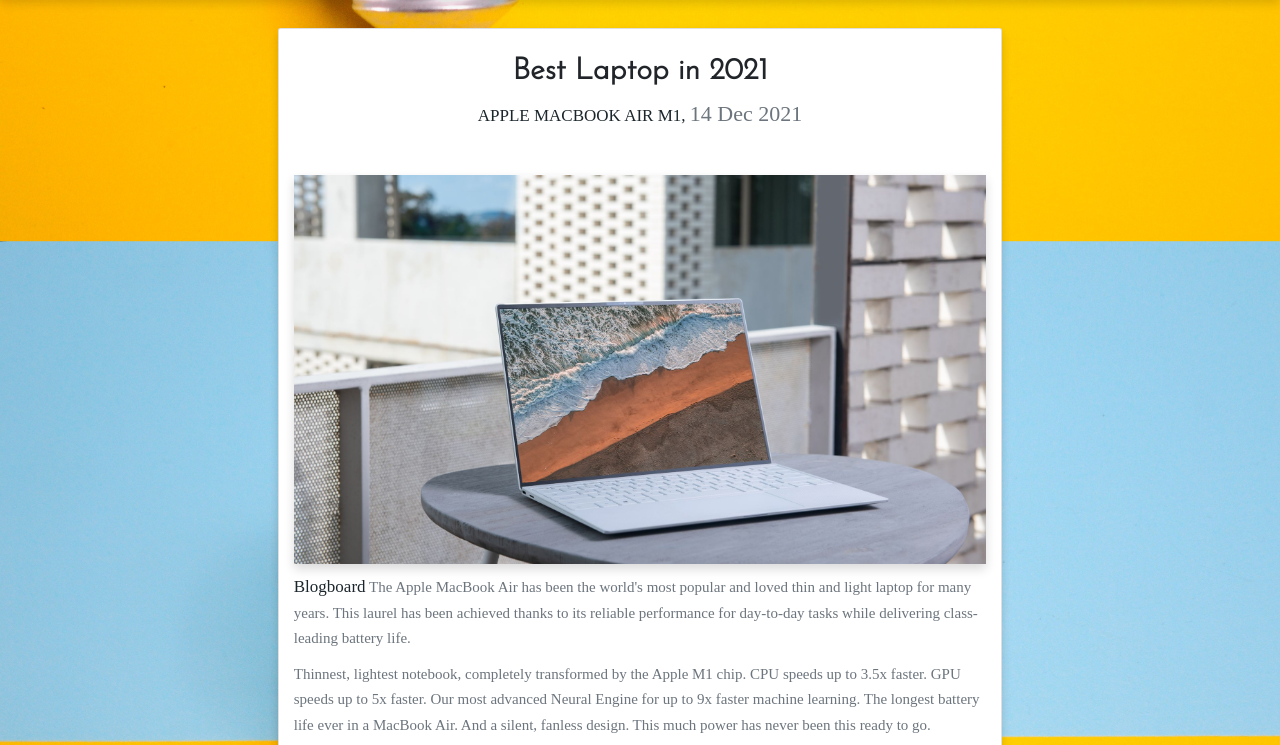
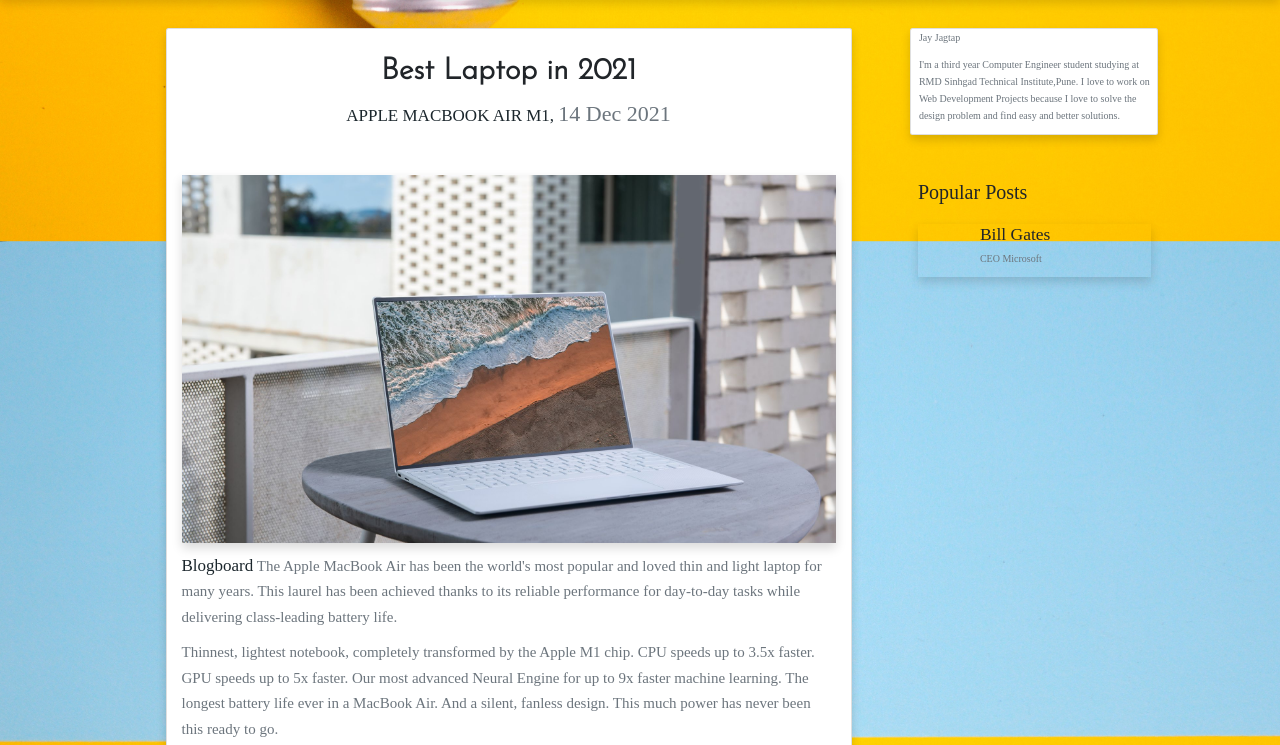
Before and after one commit to Jay2291/Blog, a plain HTML site: page index.html in a window 1280 px wide. Shown: the part 609-1354 px from the top of the page. Drawn offline with nearby package versions, Linux system fonts and the light colour scheme; a web font is replaced by a local one.

Commit message:
right side div

```diff
--- a/css/style.css
+++ b/css/style.css
@@ -260,7 +260,7 @@
     display: none;
 }
 
-.show{
+.rply_show{
     margin: 2px 0;
     transition: var(--eff);
     display: block;
--- a/index.html
+++ b/index.html
@@ -34,15 +34,15 @@
         </div>
     </header>
 
-    <div class="containerr-fluid">
-      <div class="row">
-        <div class="col-xl-10 col-lg-10 col-11 mx-auto my-5">
-          <div class="gx-5 mx-sm-auto">
-            <div class="col-lg-8 col-md-11 col-11 mx-auto">
-              <div class="row gy-5">
-
-
-                <div class="col-12 card p-4 shadow blog_left__div">
+    <div class="container-fluid ">
+      <div class="row ">
+          <!-- to get the space form left and right -->
+          <div class="col-xl-10  col-lg-10 col-md-12 col-11 mx-auto my-5">
+              <div class="row gx-5 mx-sm-auto">
+                  <!-- left side of the blog  -->
+                  <div class="col-lg-8 col-md-11 col-11 mx-auto">
+                      <div class="row gy-5 ">
+                          <div class="col-12 card p-4 shadow blog_left__div">
                   <div class="d-flex justify-content-center align-items-center flex-column pt-3 pb-5">
                     <h1>Best Laptop in 2021</h1>
                     <p class="blog_title"><span class="font-weight-bold"> APPLE MACBOOK AIR M1, </span> 14 Dec 2021  </p>
@@ -188,9 +188,9 @@
               </div>
             </div>
 
-            <div class="col-lg-3 col-md-7 col-11 justify-content-end m-lg-0 m-auto">
-              <div class="row gy-5 left_div_blog">
-                <div class="col-11 about_me_div shadow">
+            <div class="col-lg-3 col-md-7 col-11  justify-content-end m-lg-0 m-auto ">
+              <div class="row gy-5 left_div__blog">
+                <div class="col-12 card about_me_div shadow">
                   <p>Jay Jagtap</p>
                   <p>I'm a third year Computer Engineer student studying at RMD Sinhgad Technical Institute,Pune. I love to work on Web Development Projects because I love to solve the design problem and find easy and better
                     solutions.</p>
@@ -212,6 +212,7 @@
                 </div>
               </div>
             </div>
+
           </div>
         </div>
       </div>
@@ -232,8 +233,8 @@
       const reply = (res) => {
         var res = document.getElementById(res);
         if(res.className = "replies"){
-          res.className = "show";
-        }else if(res.className = "show"){
+          res.className = "rply_show";
+        }else if(res.className = "rply_show"){
           res.className = "replies";
         }
       }
```
